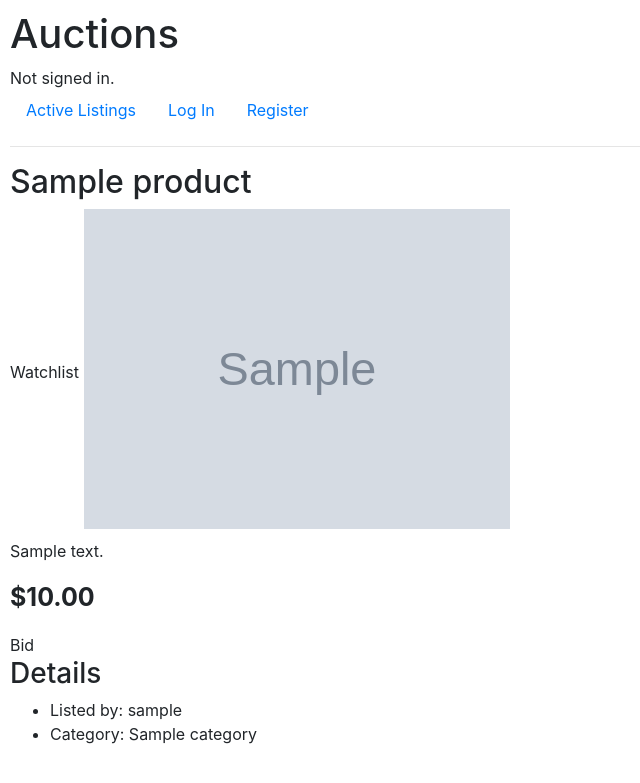
After one commit to NortonV/CS50W, a Django app: page /listing/1 in a window 1280 px wide. The commit adds this page. Shown: the top 783 px of the page, without its empty margins (0-640 px from the left). Run offline with Django 3.2, Linux system fonts and the light colour scheme; tables that the repository leaves empty hold one stand-in row (values such as "Sample post"); grey boxes marked "Sample" are stand-in pictures; some libraries are stand-ins or nearby versions.

Commit message:
started work on the listing page

```diff
--- a/Project 2/auctions/templates/auctions/index.html
+++ b/Project 2/auctions/templates/auctions/index.html
@@ -22,7 +22,7 @@
                     <h5 class="card-title">{{ listing.title }}</h5>
                     <p class="card-text">{{ listing.description }}</p>
                     <p class="card-text" style="color:DarkOrange; font-weight:bold">${{ listing.price }}</p>
-                    <a href="product" class="btn btn-primary">Bid</a>
+                    <a href="{% url "listing" id=listing.id %}" class="btn btn-primary">Buy</a>
                 </div>
             </div>
         {% empty %}
--- /dev/null
+++ b/Project 2/auctions/templates/auctions/listing.html
@@ -0,0 +1,23 @@
+{% extends "auctions/layout.html" %}
+
+{% block body %}
+
+<h2>{{ data.title }}</h2>
+
+Watchlist
+
+<img src="{{ data.image_url }}" alt="Picture" style="height:40vh; margin-bottom: 10px">
+<p>{{ data.description }}</p>
+<p style="font-size: 25px; font-weight: bold">${{ data.price }}</p>
+
+Bid
+
+<div>
+<h3>Details</h3>
+<ul>
+    <li>Listed by: {{ data.owner }}</li>
+    <li>Category: {{ data.category }}</li>
+</ul>
+</div>
+
+{% endblock %}
--- a/Project 2/auctions/urls.py
+++ b/Project 2/auctions/urls.py
@@ -9,4 +9,5 @@ urlpatterns = [
     path("register", views.register, name="register"),
     path("new", views.new, name="new"),
     path("category", views.category, name="category"),
+    path("listing/<int:id>", views.listing, name="listing"),
 ]
--- a/Project 2/auctions/views.py
+++ b/Project 2/auctions/views.py
@@ -32,6 +32,12 @@ def index(request):
     return render(request, "auctions/index.html", {
         "listings":Product.objects.all(),
         "categories": Category.objects.all()
+    })
+
+def listing(request, id):
+    data = Product.objects.get(pk=id)
+    return render(request, "auctions/listing.html", {
+        "data": data
     })
 
 def category(request):
```
